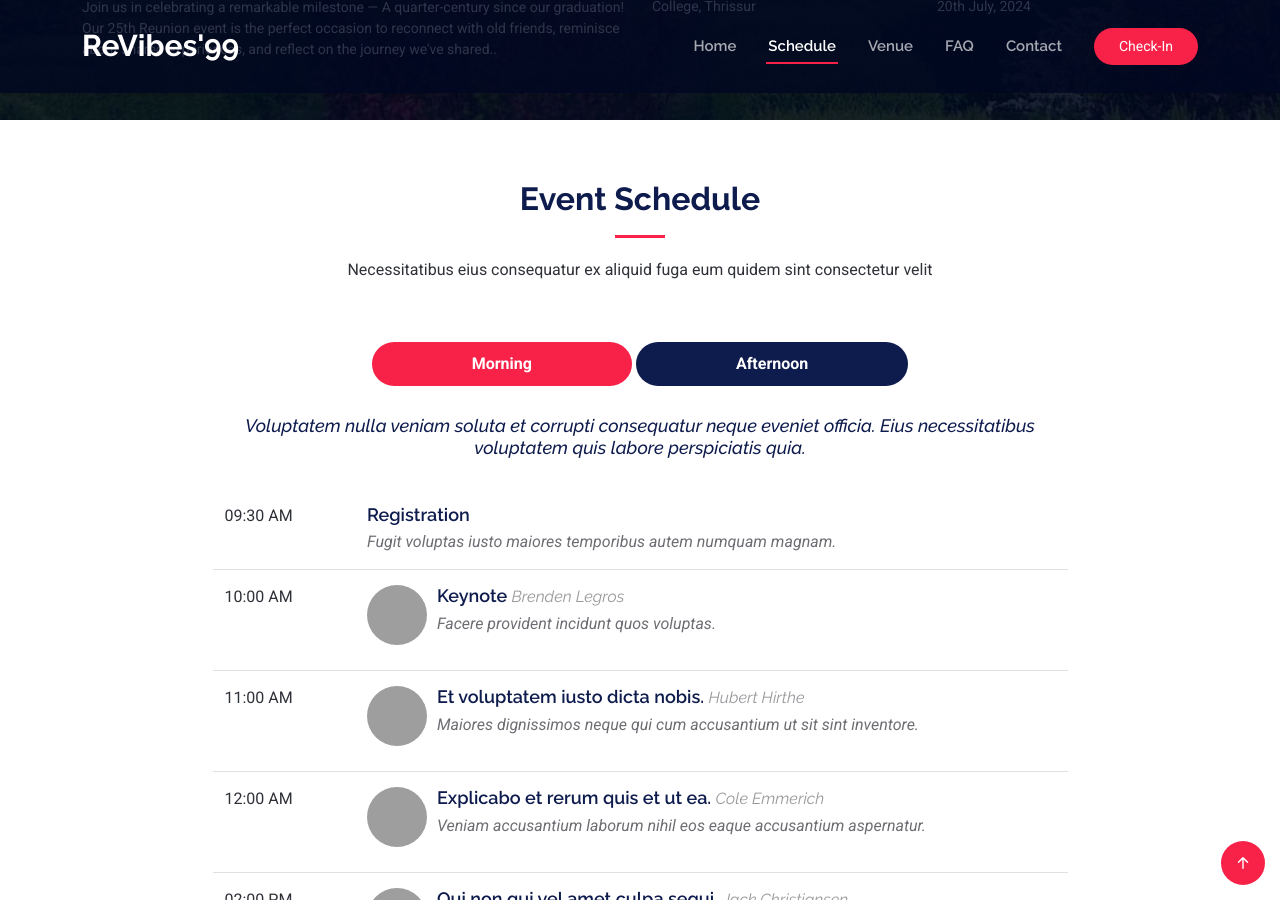
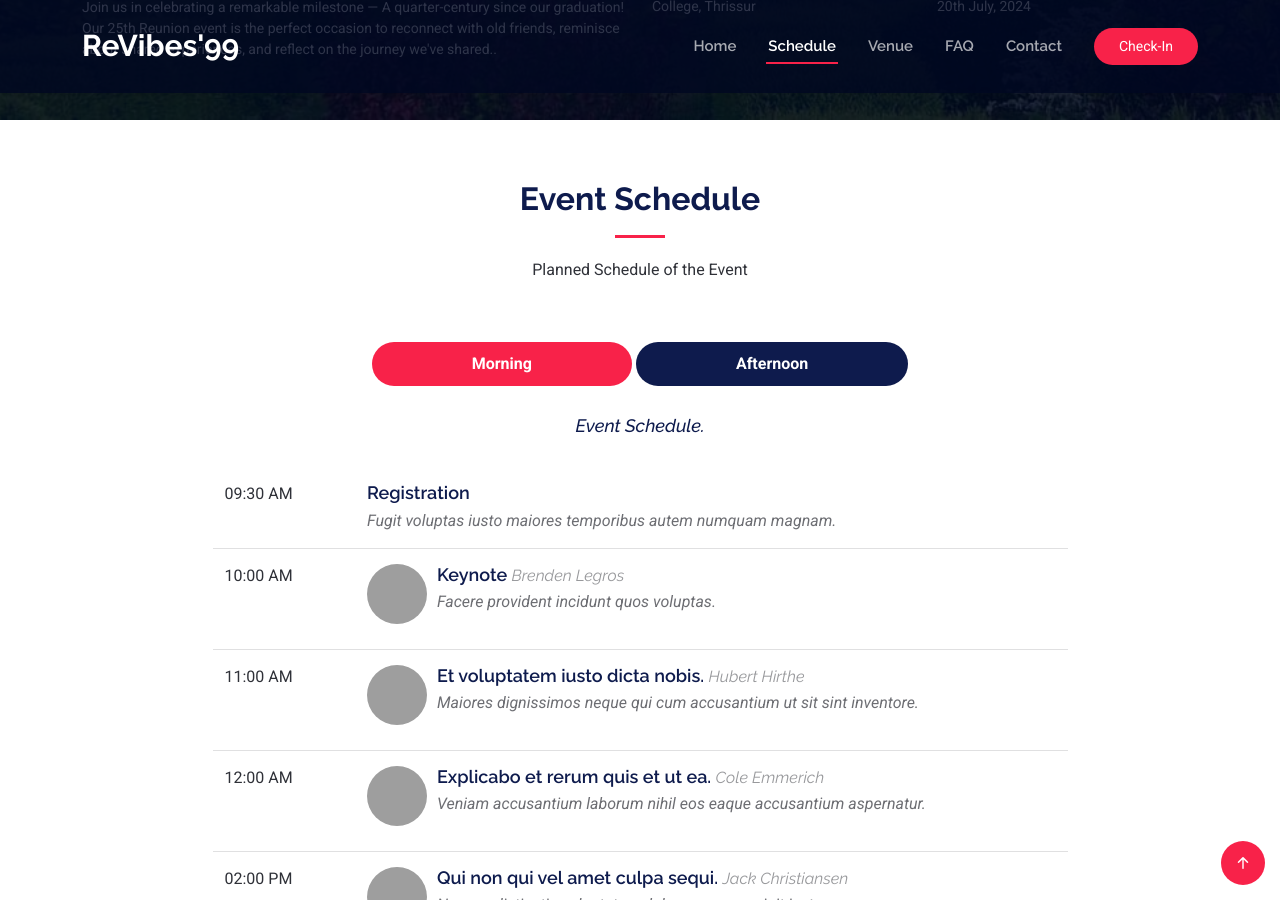
Before and after one commit to dhanyacm/revibes99, a Jekyll site: the page built from index.html, in a window 1280 px wide and 900 px high, scrolled down 780 px, cut to the strip 0-900 px from the top of the window. Built offline with Jekyll 4.4.1, drawn with Linux system fonts in a browser that asks for light colours; grey boxes are pictures that could not be loaded.

Commit message:
Update index.html

```diff
--- a/index.html
+++ b/index.html
@@ -50,7 +50,7 @@ frontpage: true
       <!-- Section Title -->
       <div class="container section-title" data-aos="fade-up">
         <h2>Event Schedule<br></h2>
-        <p>Necessitatibus eius consequatur ex aliquid fuga eum quidem sint consectetur velit</p>
+        <p>Planned Schedule of the Event</p>
       </div><!-- End Section Title -->
 
       <div class="container">
@@ -67,7 +67,7 @@ frontpage: true
 
         <div class="tab-content row justify-content-center" data-aos="fade-up" data-aos-delay="200">
 
-          <h3 class="sub-heading">Voluptatem nulla veniam soluta et corrupti consequatur neque eveniet officia. Eius necessitatibus voluptatem quis labore perspiciatis quia.</h3>
+          <h3 class="sub-heading"> Event Schedule.</h3>
 
           <!-- Schdule Day 1 -->
           <div role="tabpanel" class="col-lg-9 tab-pane fade show active" id="day-1">
```
